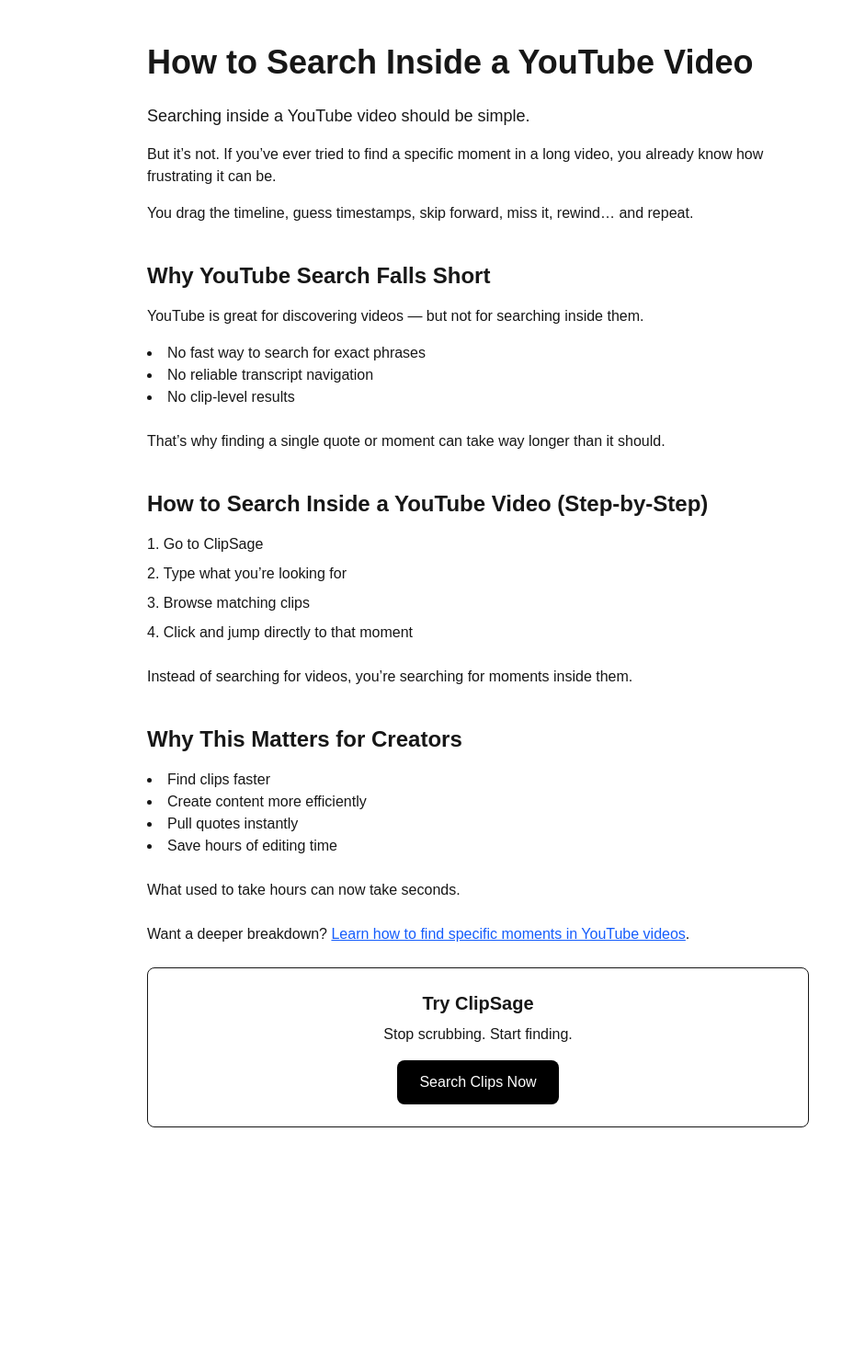
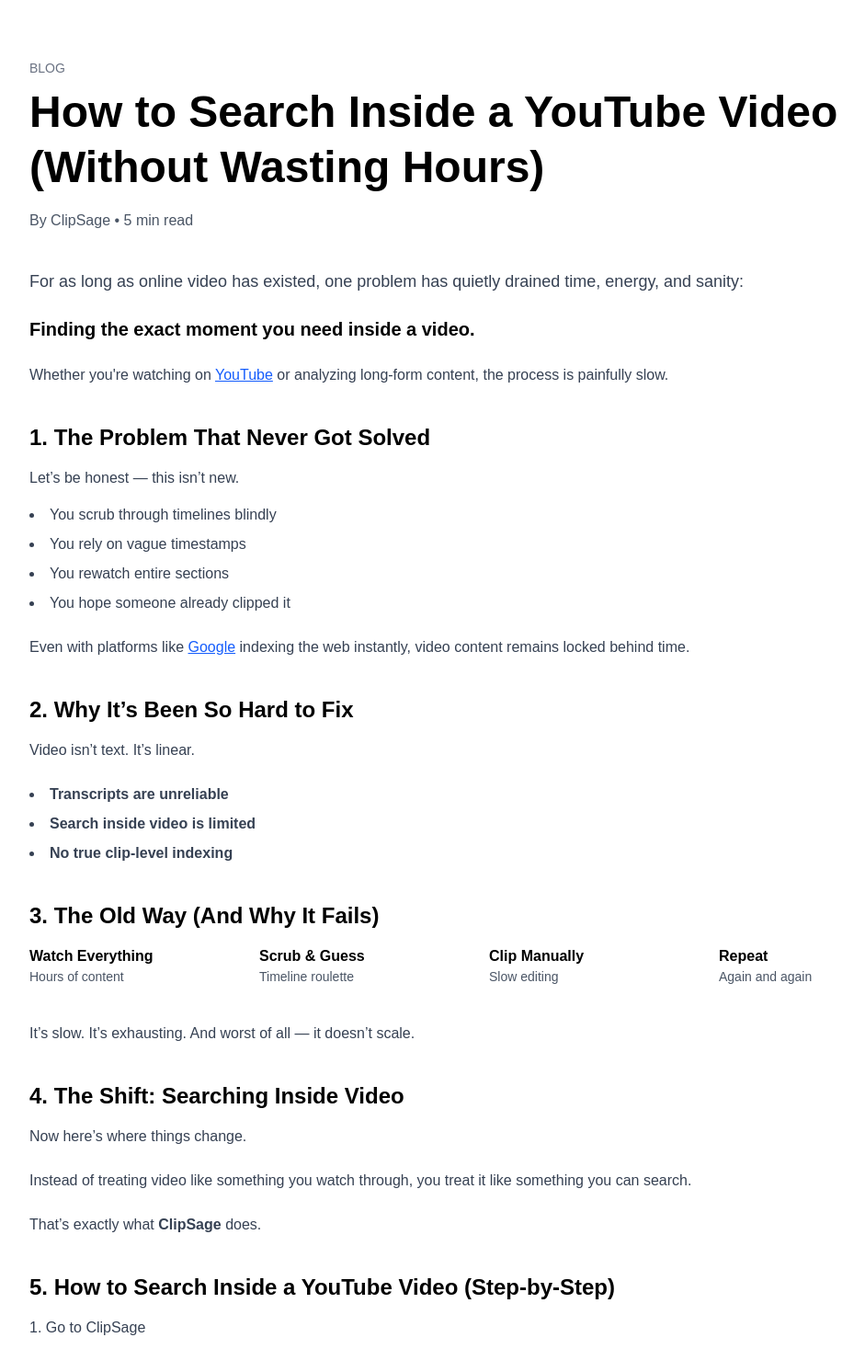
Before and after one commit to lamarcusandru-sketch/clipsage-frontend, a Next.js app: page /blog/how-to-search-inside-a-youtube-video in a window 1280 px wide. Shown: the top 1467 px of the page at 92% size, without its empty margins (120-1061 px from the left). Before the commit the page ends 1274 px from the top, so only its background shows below. Built offline with nearby package versions, Linux system fonts and the light colour scheme.

Commit message:
Upgrade blog post design and SEO

```diff
--- a/app/blog/how-to-search-inside-a-youtube-video/page.tsx
+++ b/app/blog/how-to-search-inside-a-youtube-video/page.tsx
@@ -4,7 +4,7 @@
 export const metadata: Metadata = {
   title: 'How to Search Inside a YouTube Video | ClipSage',
   description:
-    'Learn how to search inside YouTube videos and find exact moments instantly. No more scrubbing through hours of content.',
+    'Learn how to search inside YouTube videos and find exact moments instantly. Stop scrubbing through hours of content.',
   alternates: {
     canonical:
       'https://www.clipsage.org/blog/how-to-search-inside-a-youtube-video',
@@ -12,7 +12,7 @@
   openGraph: {
     title: 'How to Search Inside a YouTube Video',
     description:
-      'Stop scrubbing through videos. Learn how to search inside YouTube videos and jump to exact moments instantly.',
+      'Stop scrubbing through videos. Find exact moments instantly with ClipSage.',
     url: 'https://www.clipsage.org/blog/how-to-search-inside-a-youtube-video',
     siteName: 'ClipSage',
     type: 'article',
@@ -27,102 +27,159 @@
 
 export default function BlogPost() {
   return (
-    <main className="max-w-3xl mx-auto px-6 py-12">
-      <h1 className="text-4xl font-bold mb-6">
-        How to Search Inside a YouTube Video
+    <main className="bg-white text-black min-h-screen">
+      <div className="max-w-5xl mx-auto px-6 py-16">
+
+        {/* HEADER */}
+        <div className="mb-10">
+          <p className="text-sm text-gray-500 mb-2">BLOG</p>
+          <h1 className="text-4xl md:text-5xl font-bold leading-tight mb-4">
+            How to Search Inside a YouTube Video (Without Wasting Hours)
           </h1>
+          <p className="text-gray-600">
+            By ClipSage • 5 min read
+          </p>
+        </div>
 
-      <p className="mb-4 text-lg">
-        Searching inside a YouTube video should be simple.
+        {/* INTRO */}
+        <p className="text-lg text-gray-700 mb-6">
+          For as long as online video has existed, one problem has quietly drained time,
+          energy, and sanity:
         </p>
 
-      <p className="mb-4">
-        But it’s not. If you’ve ever tried to find a specific moment in a long
-        video, you already know how frustrating it can be.
+        <p className="text-xl font-semibold mb-6">
+          Finding the exact moment you need inside a video.
         </p>
 
-      <p className="mb-6">
-        You drag the timeline, guess timestamps, skip forward, miss it, rewind…
-        and repeat.
+        <p className="text-gray-700 mb-10">
+          Whether you're watching on{' '}
+          <a href="https://www.youtube.com" target="_blank" className="text-blue-600 underline">
+            YouTube
+          </a>{' '}
+          or analyzing long-form content, the process is painfully slow.
         </p>
 
-      <h2 className="text-2xl font-semibold mt-10 mb-4">
-        Why YouTube Search Falls Short
+        {/* SECTION */}
+        <h2 className="text-2xl font-bold mb-4">
+          1. The Problem That Never Got Solved
         </h2>
 
-      <p className="mb-4">
-        YouTube is great for discovering videos — but not for searching inside
-        them.
+        <p className="text-gray-700 mb-4">
+          Let’s be honest — this isn’t new.
         </p>
 
-      <ul className="list-disc list-inside mb-6">
-        <li>No fast way to search for exact phrases</li>
-        <li>No reliable transcript navigation</li>
-        <li>No clip-level results</li>
+        <ul className="list-disc list-inside text-gray-700 mb-6 space-y-2">
+          <li>You scrub through timelines blindly</li>
+          <li>You rely on vague timestamps</li>
+          <li>You rewatch entire sections</li>
+          <li>You hope someone already clipped it</li>
         </ul>
 
-      <p className="mb-6">
-        That’s why finding a single quote or moment can take way longer than it
-        should.
+        <p className="text-gray-700 mb-10">
+          Even with platforms like{' '}
+          <a href="https://www.google.com" target="_blank" className="text-blue-600 underline">
+            Google
+          </a>{' '}
+          indexing the web instantly, video content remains locked behind time.
         </p>
 
-      <h2 className="text-2xl font-semibold mt-10 mb-4">
-        How to Search Inside a YouTube Video (Step-by-Step)
+        {/* SECTION */}
+        <h2 className="text-2xl font-bold mb-4">
+          2. Why It’s Been So Hard to Fix
         </h2>
 
-      <ol className="list-decimal list-inside mb-6 space-y-2">
+        <p className="text-gray-700 mb-6">
+          Video isn’t text. It’s linear.
+        </p>
+
+        <ul className="list-disc list-inside text-gray-700 mb-10 space-y-2">
+          <li><strong>Transcripts are unreliable</strong></li>
+          <li><strong>Search inside video is limited</strong></li>
+          <li><strong>No true clip-level indexing</strong></li>
+        </ul>
+
+        {/* SECTION */}
+        <h2 className="text-2xl font-bold mb-4">
+          3. The Old Way (And Why It Fails)
+        </h2>
+
+        <div className="grid md:grid-cols-4 gap-6 mb-10">
+          <div>
+            <p className="font-semibold">Watch Everything</p>
+            <p className="text-sm text-gray-600">Hours of content</p>
+          </div>
+          <div>
+            <p className="font-semibold">Scrub & Guess</p>
+            <p className="text-sm text-gray-600">Timeline roulette</p>
+          </div>
+          <div>
+            <p className="font-semibold">Clip Manually</p>
+            <p className="text-sm text-gray-600">Slow editing</p>
+          </div>
+          <div>
+            <p className="font-semibold">Repeat</p>
+            <p className="text-sm text-gray-600">Again and again</p>
+          </div>
+        </div>
+
+        <p className="text-gray-700 mb-10">
+          It’s slow. It’s exhausting. And worst of all — it doesn’t scale.
+        </p>
+
+        {/* SECTION */}
+        <h2 className="text-2xl font-bold mb-4">
+          4. The Shift: Searching Inside Video
+        </h2>
+
+        <p className="text-gray-700 mb-6">
+          Now here’s where things change.
+        </p>
+
+        <p className="text-gray-700 mb-6">
+          Instead of treating video like something you watch through, you treat it like something you can search.
+        </p>
+
+        <p className="text-gray-700 mb-10">
+          That’s exactly what <strong>ClipSage</strong> does.
+        </p>
+
+        {/* STEPS */}
+        <h2 className="text-2xl font-bold mb-4">
+          5. How to Search Inside a YouTube Video (Step-by-Step)
+        </h2>
+
+        <ol className="list-decimal list-inside text-gray-700 mb-10 space-y-2">
           <li>Go to ClipSage</li>
-        <li>Type what you’re looking for</li>
+          <li>Type your search query</li>
           <li>Browse matching clips</li>
-        <li>Click and jump directly to that moment</li>
+          <li>Click and jump instantly</li>
         </ol>
 
-      <p className="mb-6">
-        Instead of searching for videos, you’re searching for moments inside
-        them.
+        {/* INTERNAL LINK */}
+        <p className="mb-10">
+          Want a deeper breakdown?{' '}
+          <Link href="/blog/how-to-find-specific-moments-in-youtube-videos" className="text-blue-600 underline">
+            Learn how to find specific moments in YouTube videos
+          </Link>
         </p>
 
-      <h2 className="text-2xl font-semibold mt-10 mb-4">
-        Why This Matters for Creators
-      </h2>
-
-      <ul className="list-disc list-inside mb-6">
-        <li>Find clips faster</li>
-        <li>Create content more efficiently</li>
-        <li>Pull quotes instantly</li>
-        <li>Save hours of editing time</li>
-      </ul>
-
-      <p className="mb-6">
-        What used to take hours can now take seconds.
-      </p>
-
-      {/* INTERNAL LINK */}
-      <p className="mb-6">
-        Want a deeper breakdown?{' '}
-        <Link
-          href="/blog/how-to-find-specific-moments-in-youtube-videos"
-          className="text-blue-600 underline"
-        >
-          Learn how to find specific moments in YouTube videos
-        </Link>
-        .
-      </p>
-
-      <div className="border p-6 rounded-lg text-center">
-        <h3 className="text-xl font-semibold mb-2">
+        {/* CTA */}
+        <div className="bg-gray-100 p-8 rounded-xl text-center">
+          <h3 className="text-xl font-bold mb-2">
             Try ClipSage
           </h3>
-        <p className="mb-4">
+          <p className="mb-4 text-gray-700">
             Stop scrubbing. Start finding.
           </p>
           <a
             href="/"
-          className="inline-block px-6 py-3 bg-black text-white rounded-lg"
+            className="bg-black text-white px-6 py-3 rounded-lg inline-block"
           >
             Search Clips Now
           </a>
         </div>
+
+      </div>
     </main>
   )
 }
```
Lines whose indentation alone changed are shown as unchanged.
